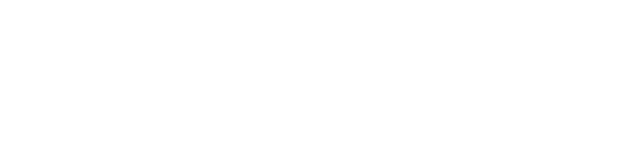
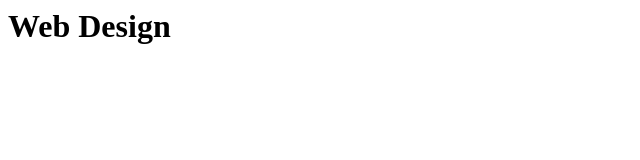
Before and after one commit to Freddiejoseph17/modernwebdesign2, a plain HTML site: page index.html in a window 1280 px wide. Shown: the whole page, without its empty margins (0-640 px from the left). Drawn offline with Linux system fonts and the light colour scheme.

Commit message:
Update index.html

```diff
--- a/index.html
+++ b/index.html
@@ -2,3 +2,11 @@
   <head>
     <body>
       <title> Web Design </title>
+      <h1> Web Design </h1>
+
+
+
+
+    </body>
+  </head>
+</html>
```
